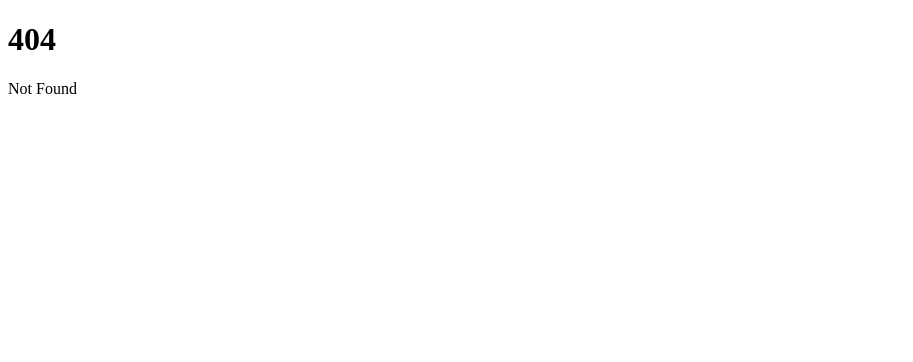
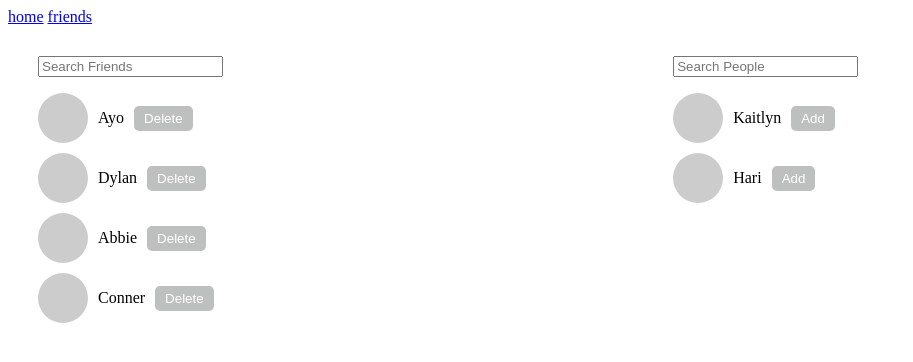
Before and after one commit to uol-feps-soc-comp2913-2324s2-classroom/team-project-team-12, a SvelteKit app: page /friends in a window 1280 px wide. Before the commit this address had no page. Shown: the top 362 px of the page, without its empty margins (0-913 px from the left). Built offline with nearby package versions, Linux system fonts and the light colour scheme.

Commit message:
Friends page functionality incomplete

```diff
--- /dev/null
+++ b/src/routes/+layout.svelte
@@ -0,0 +1,6 @@
+<nav>
+    <a href="/">home</a>
+    <a href="/friends">friends</a>
+</nav>
+
+<slot />
--- a/src/routes/+page.svelte
+++ b/src/routes/+page.svelte
@@ -1,2 +1,3 @@
+<title>Journeys</title>
 <h1>Welcome to SvelteKit</h1>
 <p>Visit <a href="https://kit.svelte.dev">kit.svelte.dev</a> to read the documentation</p>
--- /dev/null
+++ b/src/routes/friends/+page.svelte
@@ -0,0 +1,50 @@
+<title>Journeys</title>
+<script>
+  import FriendList from './friendlist.svelte';
+  import UnaddedList from './unaddedlist.svelte';
+
+  // Temporary data for friends and unadded people
+  // Real Data will be added ibced i have acess to database
+  let friends = [
+    { id: 1, name: 'Ayo' },
+    { id: 2, name: 'Dylan' },
+    { id: 3, name: 'Abbie' },
+    { id: 4, name: 'Conner' },
+  ];
+
+  let unaddedPeople = [
+    { id: 5, name: 'Kaitlyn' },
+    { id: 6, name: 'Hari' },
+  ];
+
+  let friendFilterText = '';
+  let unaddedFilterText = '';
+</script>
+
+<div class="container">
+  <div class="friends-container">
+    <input type="text" bind:value={friendFilterText} placeholder="Search Friends">
+    <FriendList friends={friends} filterText={friendFilterText} />
+  </div>
+
+  <div class="unadded-people-container">
+    <input type="text" bind:value={unaddedFilterText} placeholder="Search People">
+    <UnaddedList people={unaddedPeople} filterText={unaddedFilterText} />
+  </div>
+</div>
+
+<style>
+  .container {
+    display: flex;
+    flex-direction: row;
+    justify-content: space-between;
+  }
+
+  .friends-container,
+  .unadded-people-container {
+    width: 45%;
+    margin: 20px;
+    padding: 10px;
+    border-radius: 5px;
+  }
+</style>
--- /dev/null
+++ b/src/routes/friends/friendlist.svelte
@@ -0,0 +1,58 @@
+<script>
+  export let friends = [];
+  export let filterText = '';
+
+  function filterFriends() {
+    return friends.filter(friend =>
+      friend.name.toLowerCase().includes(filterText.toLowerCase())
+    );
+  }
+
+  function deleteFromFriends(friend) {
+    // Function for deleting friends not implemented yet
+    console.log('Delete', friend.name, 'to friends list');
+  }
+</script>
+
+<style>
+  ul {
+    list-style: none;
+    padding: 0;
+  }
+
+  li {
+    display: flex;
+    align-items: center;
+    margin-bottom: 10px;
+  }
+
+  .profile-pic {
+    width: 50px;
+    height: 50px;
+    border-radius: 50%;
+    background-color: #ccc;
+    margin-right: 10px;
+  }
+
+  .delete-button {
+    margin-left: 10px;
+    padding: 5px 10px;
+    background-color: #000a0641;
+    color: #fff;
+    border: none;
+    border-radius: 5px;
+    cursor: pointer;
+  }
+</style>
+
+<div>
+  <ul>
+    {#each filterFriends() as friend}
+      <li>
+        <div class="profile-pic"></div>
+        <span>{friend.name}</span>
+        <button on:click={() => deleteFromFriends(friend)} class="delete-button">Delete</button>
+      </li>
+    {/each}
+  </ul>
+</div>
--- /dev/null
+++ b/src/routes/friends/unaddedlist.svelte
@@ -0,0 +1,59 @@
+<script>
+  export let people = [];
+  export let filterText = '';
+
+  function filterPeople() {
+    return people.filter(person =>
+      person.name.toLowerCase().includes(filterText.toLowerCase())
+    );
+  }
+
+  function addToFriends(person) {
+    // Function for adding friends not implemented yet
+    console.log('Add', person.name, 'to friends list');
+  }
+</script>
+
+<style>
+  ul {
+    list-style: none;
+    padding: 0;
+  }
+
+  li {
+    display: flex;
+    align-items: center;
+    /*justify-content: space-between;  Align items evenly in row */
+    margin-bottom: 10px;
+  }
+
+  .profile-pic {
+    width: 50px;
+    height: 50px;
+    border-radius: 50%;
+    background-color: #ccc;
+    margin-right: 10px;
+  }
+
+  .add-button {
+    margin-left: 10px;
+    padding: 5px 10px;
+    background-color: #000a0641;
+    color: #fff;
+    border: none;
+    border-radius: 5px;
+    cursor: pointer;
+  }
+</style>
+
+<div>
+  <ul>
+    {#each filterPeople() as person}
+      <li>
+        <div class="profile-pic"></div>
+        <span>{person.name}</span>
+        <button on:click={() => addToFriends(person)} class="add-button">Add</button>
+      </li>
+    {/each}
+  </ul>
+</div>
```
